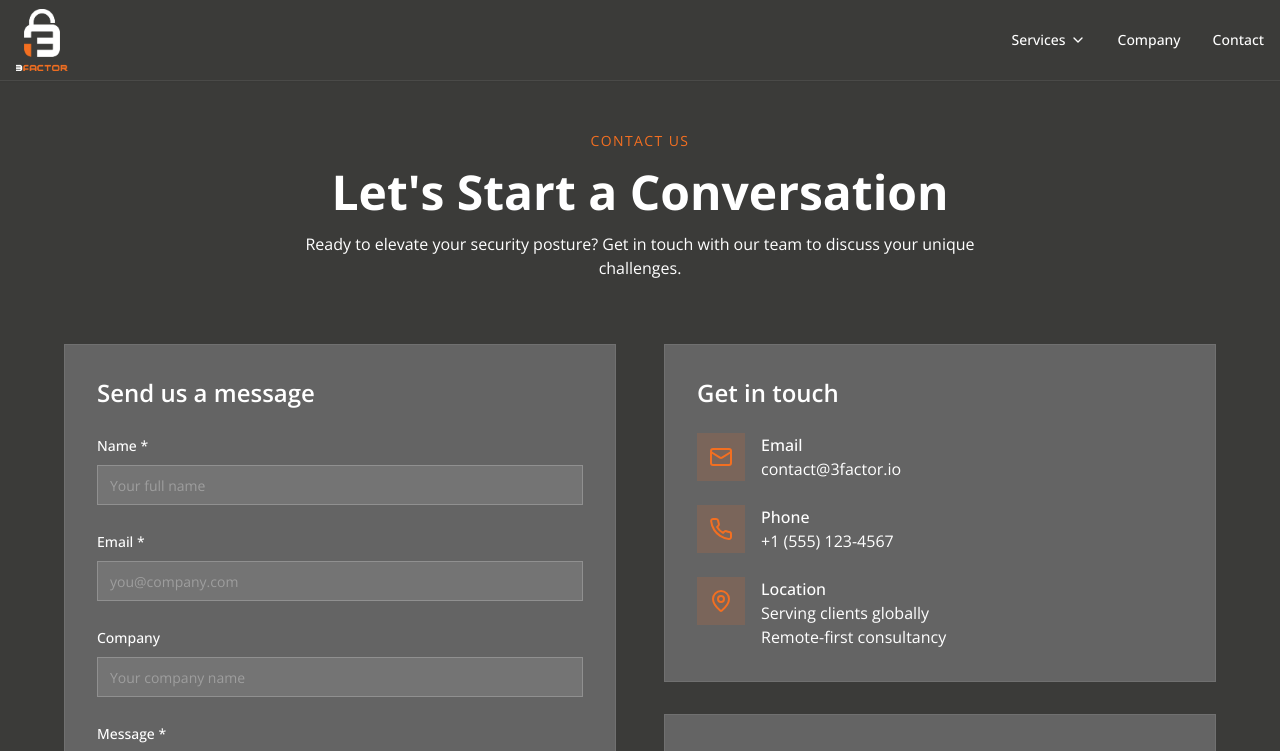
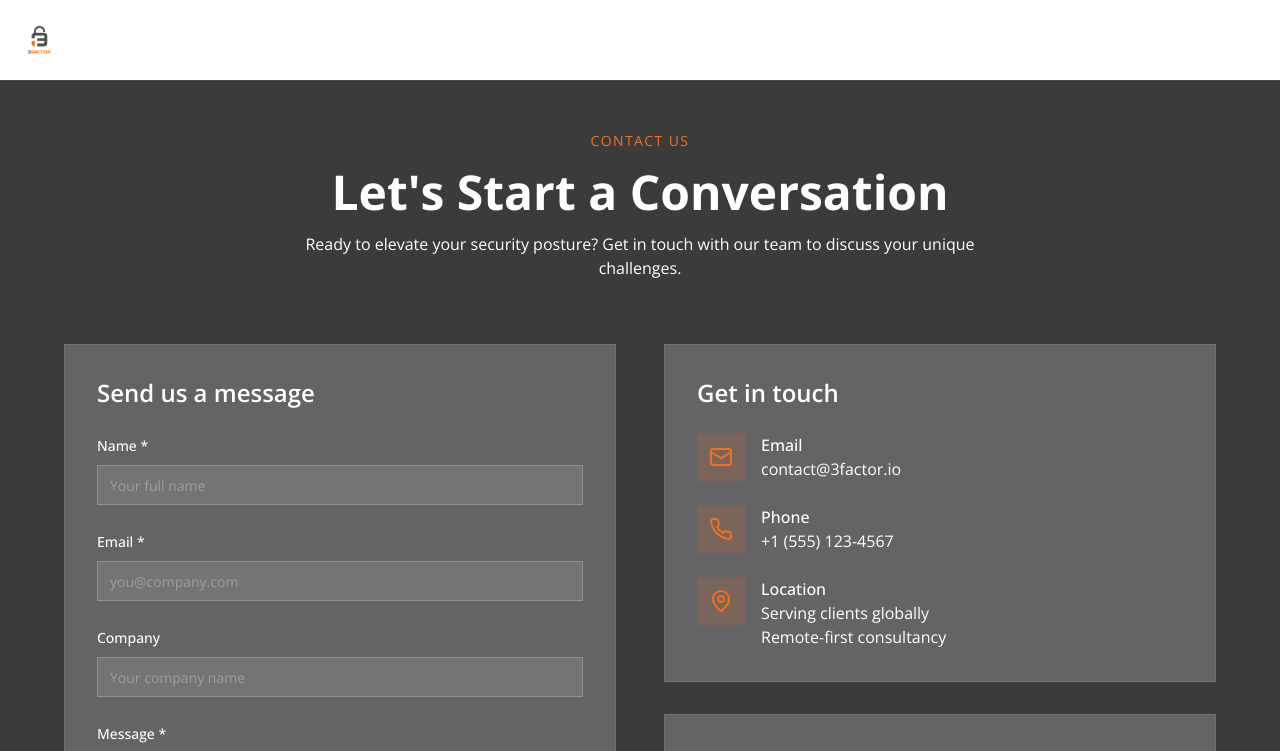
Before and after one commit to Sean3FACTOR/threefactor-glow-web, a React (Vite) app: page /contact in a window 1280 px wide. Shown: the top 751 px of the page. Built offline with nearby package versions, Linux system fonts and the light colour scheme.

Commit message:
Visual edit in Lovable
Edited UI in Lovable

```diff
--- a/src/components/Navigation.tsx
+++ b/src/components/Navigation.tsx
@@ -83,13 +83,13 @@ const Navigation = () => {
     backgroundColor: "rgba(59,59,57,0.95)",
     borderBottom: "1px solid rgba(255,255,255,0.08)"
   }}>
-      <div className="container mx-auto px-4">
-        <div className="flex items-center justify-between h-16 md:h-20">
+      <div className="container mx-auto px-4 bg-primary-foreground">
+        <div className="flex items-center justify-between h-16 md:h-20 bg-primary-foreground">
           <Link to="/" className="flex items-center">
-            <img src={Logo} alt="3FACTOR" className="h-[50px] md:h-[62px] w-auto" />
+            <img alt="3FACTOR" className="h-8 md:h-10 w-auto" src="/lovable-uploads/80e27f80-adc3-4ce1-bb89-2175eb8b20c7.png" />
           </Link>
 
-          <div className="hidden sm:flex items-center space-x-8">
+          <div className="hidden sm:flex items-center space-x-8 text-secondary-foreground">
             <DropdownMenu>
               <DropdownMenuTrigger className="flex items-center text-sm font-medium transition-colors hover:text-white/80 text-white outline-none">
                 Services
```
Also changed, not shown: public/lovable-uploads/61071971-f69b-4acf-8cf8-7f276357c1bc.png (added), public/lovable-uploads/80e27f80-adc3-4ce1-bb89-2175eb8b20c7.png (added).
